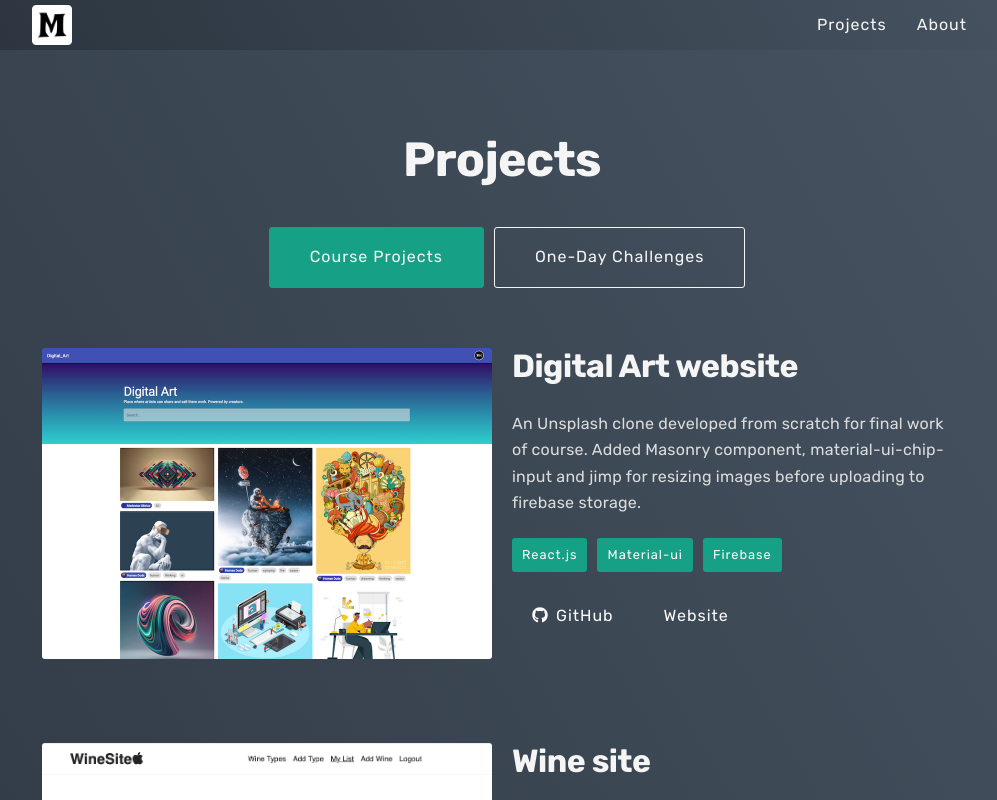
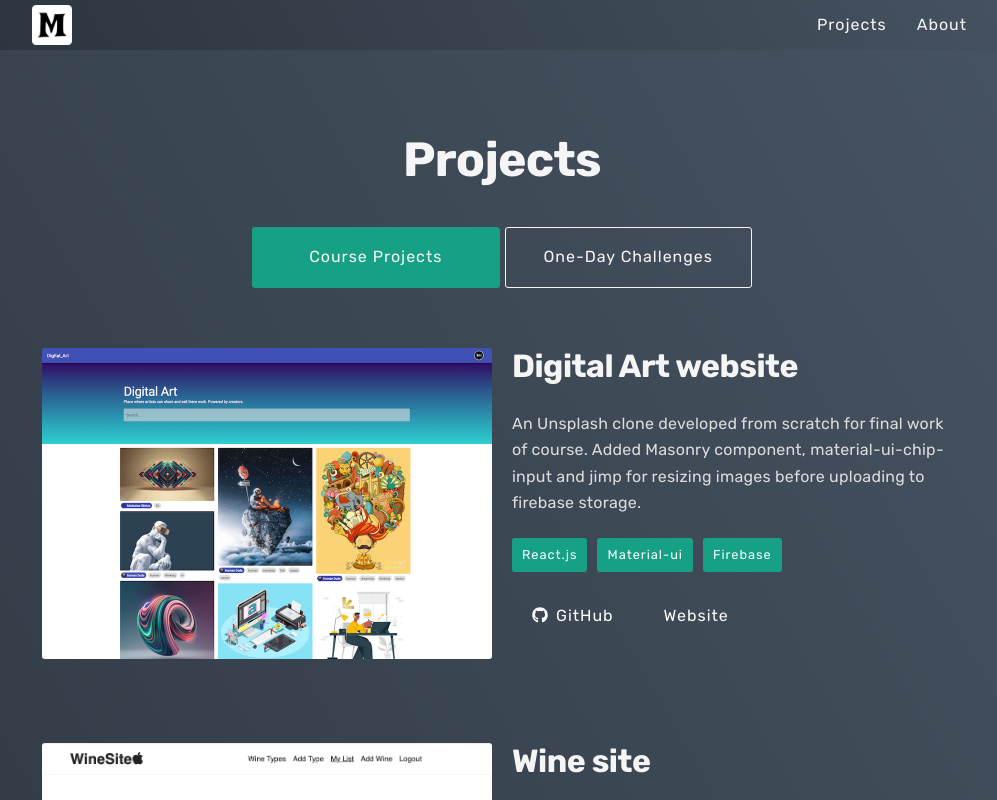
Before and after one commit to modestas9k/Portfolio, a React (Create React App) app: page /projects in a window 1280 px wide. Shown: the top 800 px of the page, without its empty margins (138-1135 px from the left). Built offline with nearby package versions, Linux system fonts and the light colour scheme.

Commit message:
small design update

```diff
--- a/src/components/Header/Header.scss
+++ b/src/components/Header/Header.scss
@@ -18,7 +18,8 @@
   color: $white-color;
   .nav__logo {
     height: 40px;
-    padding: 0 10px;
+    padding: 0;
+    margin: 0 10px;
     img {
       height: inherit;
     }
--- a/src/pages/About/About.scss
+++ b/src/pages/About/About.scss
@@ -24,7 +24,7 @@
 .about__main--image-box {
   border-radius: 10px;
   overflow: hidden;
-  background-image: url("./../../assets/me.jpg");
+  background-image: url("./../../assets/me-500px.jpg");
   background-size: cover;
   background-repeat: no-repeat;
   min-width: 400px;
--- a/src/pages/Projects/Projects.scss
+++ b/src/pages/Projects/Projects.scss
@@ -23,12 +23,19 @@
 // Buttons
 
 .project__buttons {
-  margin: 40px 0 20px 0;
+  margin: 40px auto;
+  display: flex;
+  max-width: 500px;
+  justify-content: center;
+  align-self: center;
 
+  button:first-child {
+    margin-right: 5px;
+  }
   button {
-    margin-bottom: 20px;
-    padding: 20px 40px;
-    margin-left: 10px;
+    flex: 1;
+    padding: 20px 30px;
+    //margin-left: 10px;
     letter-spacing: 1px;
     border: 1px solid$white-color;
     border-radius: 3px;
```
Also changed, not shown: src/assets/me-500px.jpg (added).
